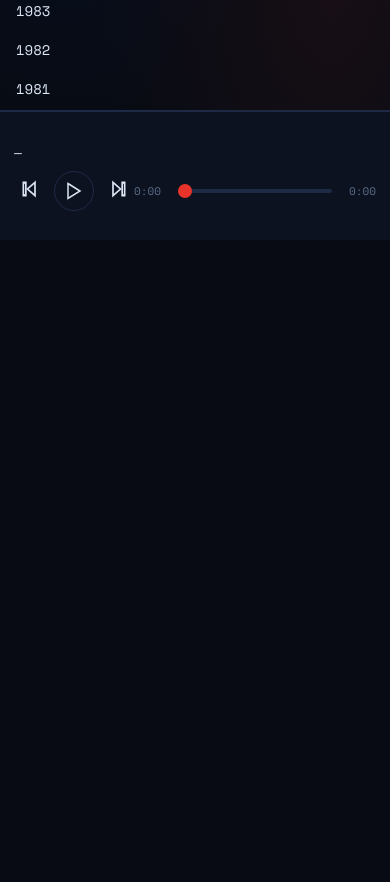
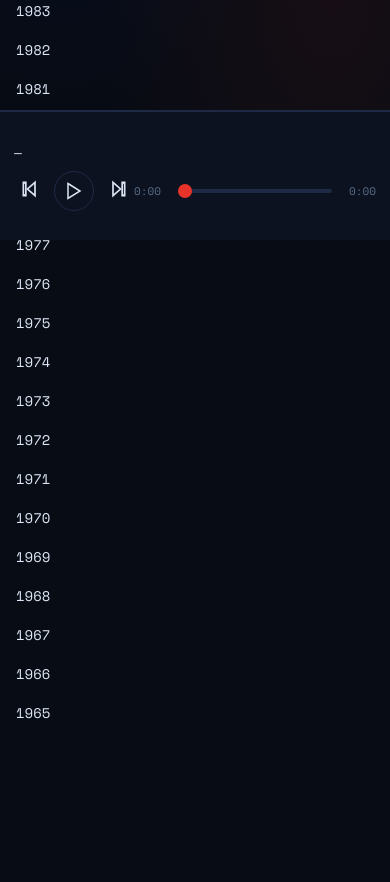
Before and after one commit to C-Moore21/ship-of-fools, a Flask app: page / in a window 390 px wide. Shown: the part 604-1486 px from the top of the page. Before the commit the page ends 815 px from the top, so only its background shows below. Run offline with Flask 3, Linux system fonts and the light colour scheme.

Commit message:
Fix mobile scrolling: let body scroll naturally on mobile, panels flow to content height
On mobile layout is display:block so height:100% was meaningless. Switch to
natural document scroll with padding-bottom:150px to clear fixed player bar.

Co-Authored-By: Claude Sonnet 4.6 <noreply@anthropic.com>

```diff
--- a/templates/index.html
+++ b/templates/index.html
@@ -295,6 +295,7 @@
     /* ── MOBILE ────────────────────────────────────────────────────────────── */
     .mobile-back { display:none; }
     @media (max-width: 700px) {
+      body { height:auto; min-height:100vh; overflow-y:auto; }
       header { padding:10px 14px; }
       .logo-text { font-size:20px; }
       .logo-sub { display:none; }
@@ -305,8 +306,8 @@
       .tab { padding:8px 14px; font-size:11px; white-space:nowrap; }
 
       /* Stack panels, show only the active one */
-      .layout { display:block; }
-      .years-panel, .shows-panel, .track-panel { height:100%; }
+      .layout { display:block; overflow:visible; }
+      .years-panel, .shows-panel, .track-panel { height:auto; max-height:none; overflow-y:visible; padding-bottom:150px; }
       .panel-divider { display:none; }
       .shows-panel, .track-panel { display:none; }
       .shows-panel.mob-active, .track-panel.mob-active { display:block; }
@@ -323,7 +324,6 @@
       .player-controls { order:1; gap:8px; }
       .progress-wrap { order:2; flex:1; }
       .volume-wrap { display:none; }
-      .years-panel { height:100%; }
     }
   </style>
 </head>
```
